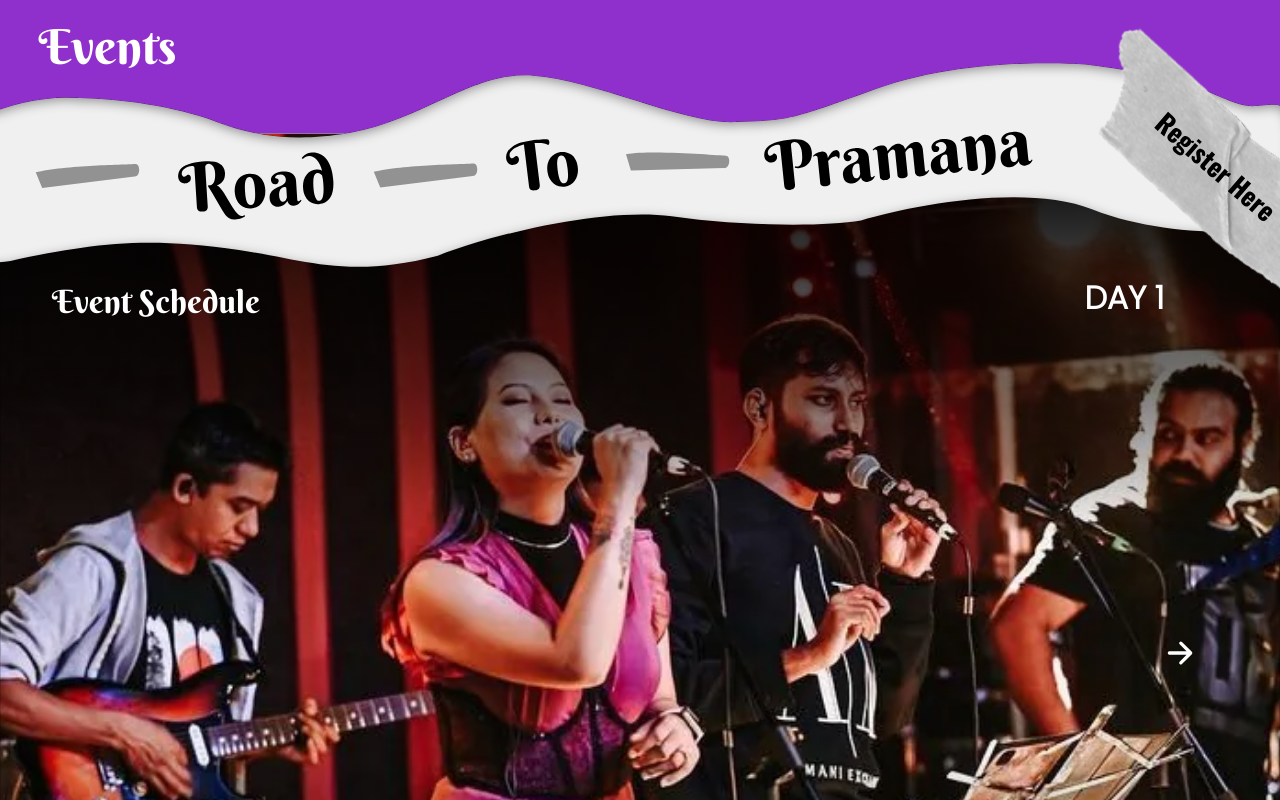
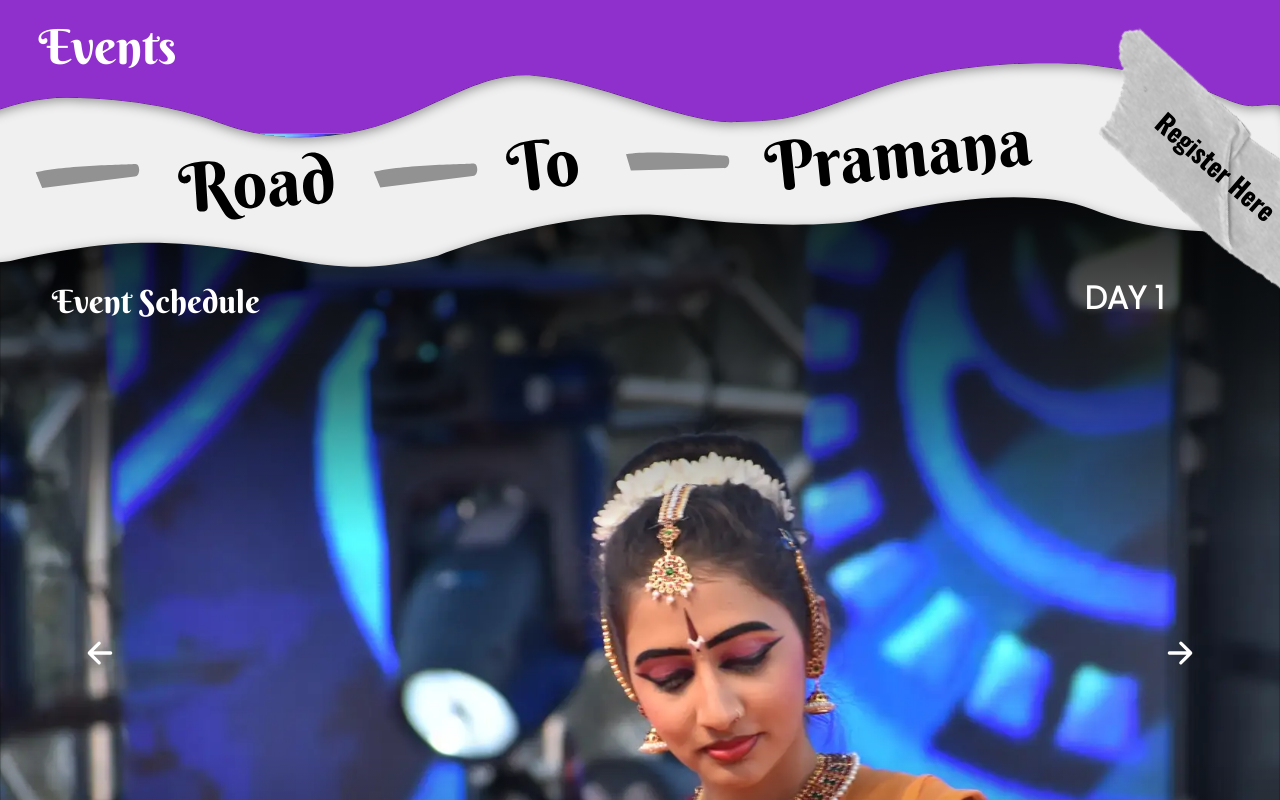
Before and after one commit to chai-v/Promotionwebsite, a React (Vite) app in the folder website/Client/: page / in a window 1280 px wide. Shown: the part 1440-2240 px from the top of the page. Built offline with nearby package versions, Linux system fonts and the light colour scheme; no server answers.

Commit message:
Added autoscroll and node endpoint

```diff
--- a/website/Client/src/components/carousel/Carousel.jsx
+++ b/website/Client/src/components/carousel/Carousel.jsx
@@ -13,6 +13,15 @@ const Carousel = () => {
     setScreenwdt(window.innerWidth);
     window.addEventListener('resize',handleResize)
   })
+  useEffect(() => {
+    const autoChangeSlide = () => {
+      setActive((prevActive) => (prevActive % eventlist.length) + 1);
+    };
+    const intervalId = setInterval(autoChangeSlide, 3000);
+    return () => {
+      clearInterval(intervalId);
+    };
+  }, [active]);
   const handleLeftClick = () => {
     setActive((prevActive) => prevActive - 1)
     console.log(active)
--- a/website/Client/src/components/updates/Updates.jsx
+++ b/website/Client/src/components/updates/Updates.jsx
@@ -23,20 +23,15 @@ const Updates = (props) => {
     const fetchInstagramPosts = async () => {
       try {
         const response = await axios.get(
-          `https://graph.instagram.com/v12.0/me/media?fields=id,caption,media_type,media_url,thumbnail_url,permalink,timestamp&access_token=${props.Insta_key}`
+          // `https://graph.instagram.com/v12.0/me/media?fields=id,caption,media_type,media_url,thumbnail_url,permalink,timestamp&access_token=${props.Insta_key}`
+          `https://insta-post-fetcher.onrender.com/fetchInstagramData`
         );
 
         const data = response.data;
-        console.log(data.data);
-        if (data && data.data) {
-
-          for(var i=0;i<=8;i++)
-          {
-            top_5.push(data.data[i])
-          }
-          setPosts(top_5)
+        console.log(data);
+        if (data) {
+          setPosts(data)
         }
-        console.log(top_5)
       } catch (error) {
         console.error('Error fetching Instagram posts:', error);
       }
@@ -48,6 +43,7 @@ const Updates = (props) => {
   return (
     <div className='updates' >
       <h2 className='update_heading '>Instagram Feed</h2>
+      {posts.length>0&&
       <Swiper
       effect={'coverflow'}
       grabCursor={true}
@@ -91,7 +87,7 @@ const Updates = (props) => {
         </div>
         <div className="swiper-pagination"></div>
       </div>:<div></div>}
-    </Swiper>
+    </Swiper>}
     </div>
   );
 };
```
